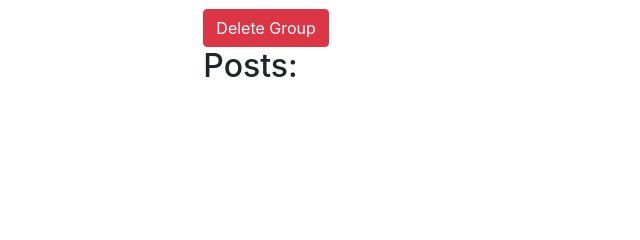
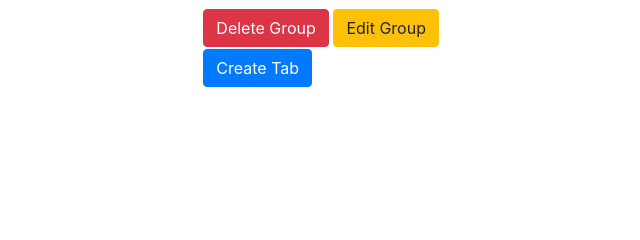
Before and after one commit to questras/StudentPlatform, a Django app: template StudentPlatform/platformapp/templates/platformapp/group_view.html in a window 1280 px wide. Shown: the part 200-440 px from the top of the page, without its empty margins (34-674 px from the left). Run offline with Django 3.2, Linux system fonts and the light colour scheme; the template is opened without the code that fills it, so the values that code supplies are empty; some libraries are stand-ins or nearby versions.

Commit message:
add buttons where necessary

```diff
--- a/StudentPlatform/platformapp/templates/platformapp/group_view.html
+++ b/StudentPlatform/platformapp/templates/platformapp/group_view.html
@@ -5,22 +5,35 @@
     <h3>Description: {{ group.description }}</h3>
     <h4>Creator: {{ group.creator.username }}</h4>
 
+    {# Delete and Edit buttons if user is creator. #}
     {% if request.user.id == group.creator.id %}
         <a href="{% url 'delete_group_view' group.id %}">
             <button class="btn btn-danger">Delete Group</button>
         </a>
+        <a href="{% url 'update_group_view' group.id %}">
+            <button class="btn btn-warning">Edit Group</button>
+        </a>
+        {# Leave button if user is not a creator. #}
     {% else %}
         <a href="{% url 'leave_group_view' group.id %}">
             <button class="btn btn-warning">Leave Group</button>
         </a>
     {% endif %}
 
-    <h2>Posts:</h2>
+    {# Create tab button. #}
+    <h2>
+        <a href="{% url 'create_tab_view' group.id %}">
+            <button class="btn btn-primary">Create Tab</button>
+        </a>
+    </h2>
+    {# Posts accordion. #}
     <div id="groupPosts">
+        {# Card for every tab. #}
         {% for tab, elements in tabs_dict.items %}
             <div class="card">
                 <div class="card-header" id="heading{{ forloop.counter }}">
                     <h5 class="mb-0">
+
                         <button
                                 class="btn btn-link"
                                 data-toggle="collapse"
@@ -29,8 +42,33 @@
                         >
                             {{ tab.name }}
                         </button>
+
+                        {# Edit and delete link for tab's creator. #}
+                        {% if tab.creator.id == request.user.id %}
+                            <a href="{% url 'update_tab_view' group.pk tab.pk %}">
+                                --edit--
+                            </a>
+                            <a href="{% url 'delete_tab_view' group.pk tab.pk %}">
+                                --delete--
+                            </a>
+                        {% endif %}
+
                     </h5>
                 </div>
+                {# Create Post button #}
+                <div
+                        id="collapse{{ forloop.counter }}add"
+                        class="collapse multi{{ forloop.counter }}"
+                        aria-labelledby="heading{{ forloop.counter }}"
+                        data-parent="#accordion"
+                >
+                    <div class="card-body">
+                        <a href="{% url 'create_element_view' group.pk tab.pk %}">
+                            <button class="btn btn-primary">Create Post</button>
+                        </a>
+                    </div>
+                </div>
+                {# Links to posts. #}
                 {% for element in elements %}
                     <div
                             id="collapse{{ forloop.parentloop.counter }}{{ forloop.counter }}"
```
Also changed, not shown: StudentPlatform/platformapp/templates/platformapp/element_view.html (+15 -0 lines).
